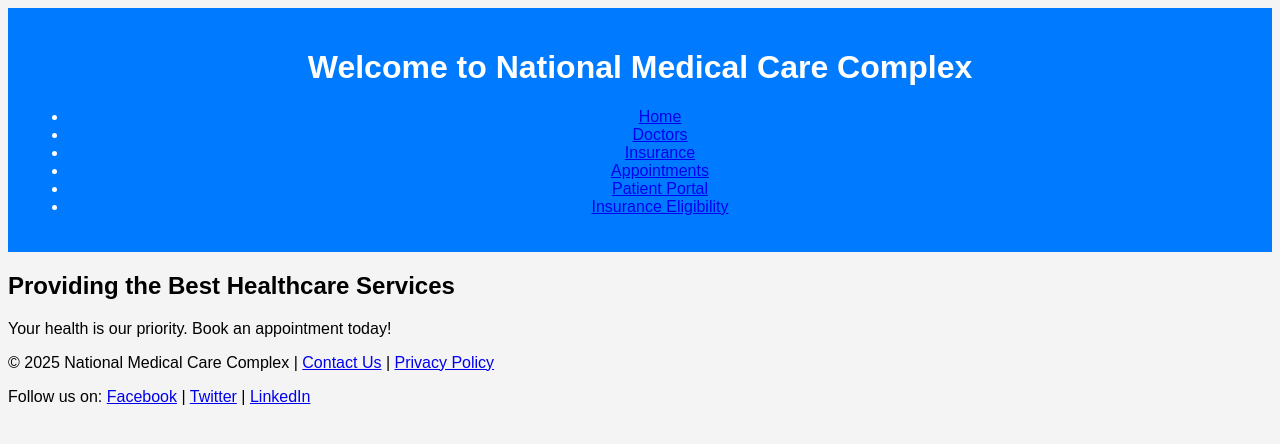
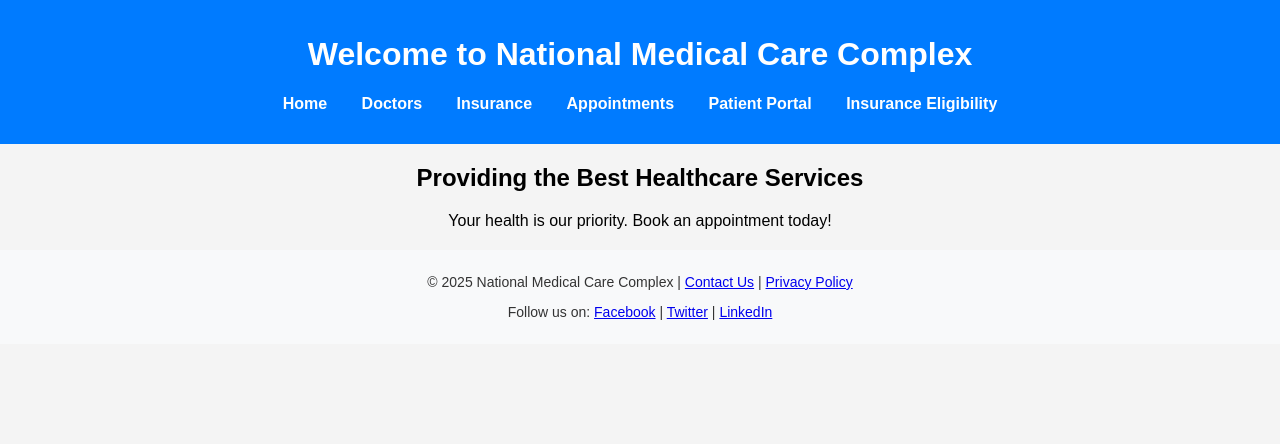
Before and after one commit to INFINITYP0WER/NationalMedicalCareWebsite, a PHP site: page / in a window 1280 px wide. Shown: the top 444 px of the page. Run offline with PHP 8.4, Linux system fonts and the light colour scheme.

Commit message:
Update style.css

```diff
--- a/style.css
+++ b/style.css
@@ -1,2 +1,78 @@
-body { font-family: Arial, sans-serif; background-color: #f4f4f4; }
-header { background-color: #007bff; color: white; text-align: center; padding: 20px; }
+body {
+    font-family: Arial, sans-serif;
+    margin: 0;
+    padding: 0;
+    text-align: center;
+    background-color: #f4f4f4;
+}
+header {
+    background: #007bff;
+    color: white;
+    padding: 15px 0;
+}
+nav ul {
+    list-style: none;
+    padding: 0;
+}
+nav ul li {
+    display: inline;
+    margin: 0 15px;
+}
+nav ul li a {
+    color: white;
+    text-decoration: none;
+    font-weight: bold;
+}
+nav ul li a:hover {
+    text-decoration: underline;
+}
+footer {
+    margin-top: 20px;
+    background: #f8f9fa;
+    padding: 10px;
+    font-size: 14px;
+    color: #333;
+}
+table {
+    width: 80%;
+    margin: 20px auto;
+    border-collapse: collapse;
+    background: white;
+}
+th, td {
+    border: 1px solid #ddd;
+    padding: 10px;
+    text-align: left;
+}
+th {
+    background-color: #007bff;
+    color: white;
+}
+.insurance-list {
+    width: 80%;
+    margin: 20px auto;
+    text-align: left;
+    background: white;
+    padding: 15px;
+    border-radius: 8px;
+    box-shadow: 0 0 10px rgba(0, 0, 0, 0.1);
+}
+.insurance-list h2 {
+    text-align: center;
+    color: #007bff;
+    margin-bottom: 10px;
+}
+.insurance-list ul {
+    list-style-type: none;
+    padding: 0;
+}
+.insurance-list ul li {
+    background: #f1f1f1;
+    margin: 5px 0;
+    padding: 10px;
+    border-radius: 5px;
+    transition: background 0.3s ease;
+}
+.insurance-list ul li:hover {
+    background: #e0e0e0;
+}
```
